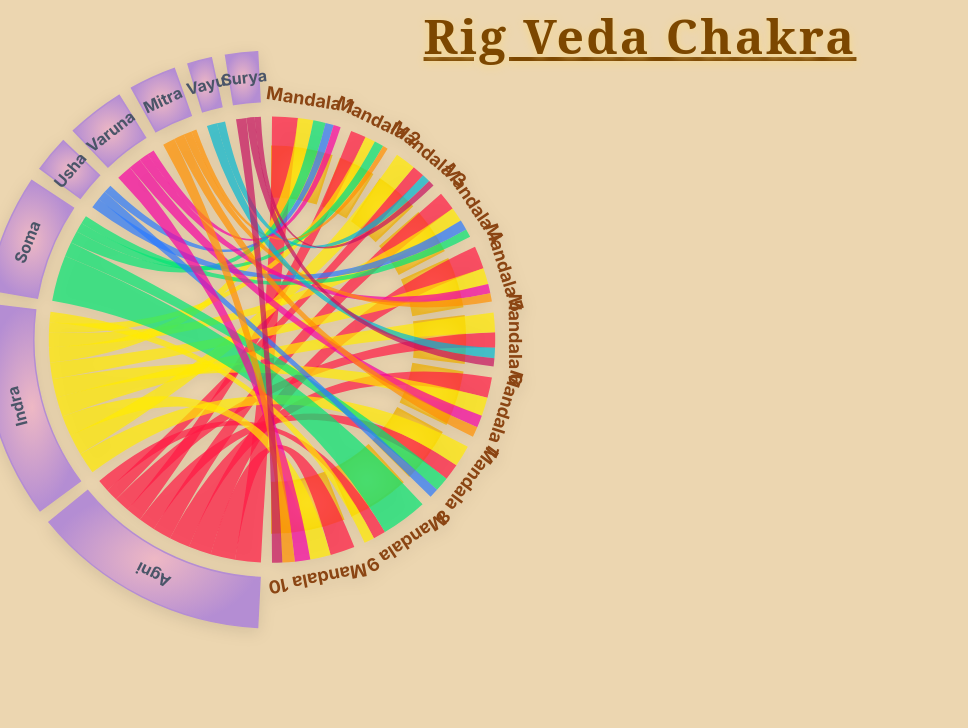
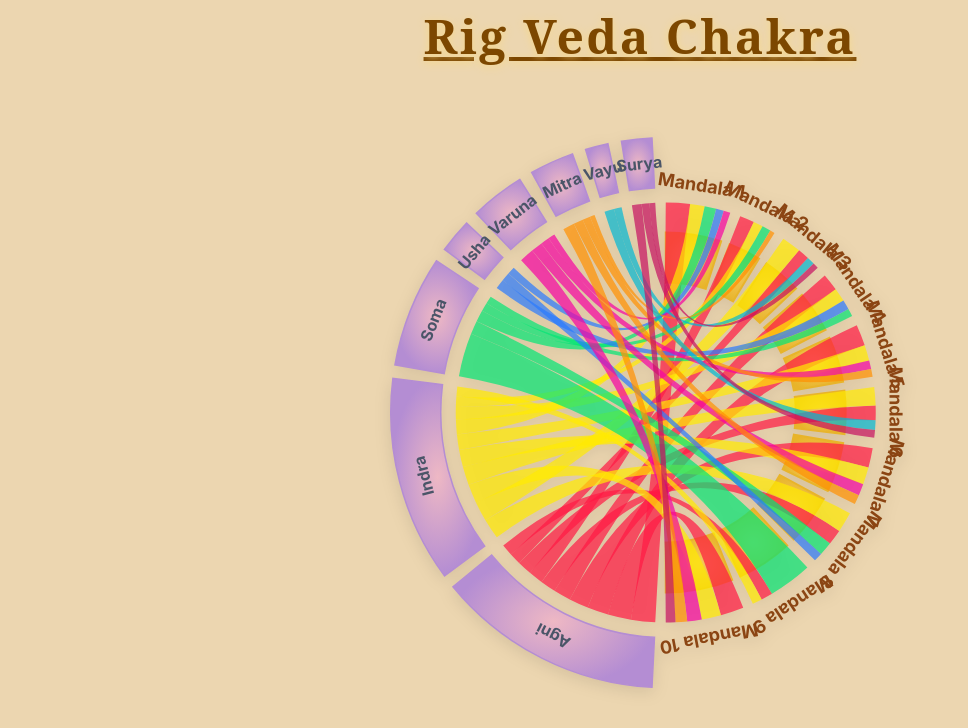
Before and after one commit to Amlan-Deep/RigVedaProject, a React (Vite) app: page / in a window 1280 px wide. Shown: the top 728 px of the page, without its empty margins (0-968 px from the left). Built offline with nearby package versions, Linux system fonts and the light colour scheme.

Commit message:
aemsthemticks

```diff
--- a/src/App.jsx
+++ b/src/App.jsx
@@ -43,15 +43,73 @@ function App() {
       </h1>
 
       {/* Flex row containing diagram and verse panel */}
-      <div style={{ display: 'flex', flexDirection: 'row', alignItems: 'flex-start', width: '100%' }}>
-  <div style={{ position: 'relative', top: '-150px', left: '-250px', width: '75%' }}>
-          <LotusChordDiagram
-            onChordClick={handleChordClick}
-            selectedChord={selectedChord}
-          />
+      <div
+        style={{
+          display: 'flex',
+          flexDirection: 'row',
+          alignItems: 'flex-start',
+          width: '100%',
+          flexWrap: 'wrap',
+        }}
+      >
+        <div
+          style={{
+            position: 'relative',
+            top: '0',
+            left: '0',
+            width: '100%',
+            maxWidth: '900px',
+            margin: '0 auto',
+            marginTop: '2.5rem',
+            marginBottom: '2rem',
+            display: 'flex',
+            justifyContent: 'center',
+            alignItems: 'center',
+          }}
+        >
+          <div
+            style={{
+              width: '100%',
+              maxWidth: '700px',
+              minWidth: '320px',
+              height: 'auto',
+              minHeight: '500px',
+              display: 'flex',
+              justifyContent: 'center',
+              alignItems: 'center',
+            }}
+          >
+            <LotusChordDiagram
+              onChordClick={handleChordClick}
+              selectedChord={selectedChord}
+              style={{ width: '100%', height: '100%' }}
+            />
+          </div>
         </div>
         {(isVersePanelOpen && selectedChord && selectedChord.connection && selectedChord.connection.hymns && selectedChord.connection.hymns.length > 0) && (
-          <div style={{ display: 'flex', flexDirection: 'column', justifyContent: 'flex-start', alignItems: 'left', fontSize: '1.5rem', fontWeight: 'bold', position: 'relative', padding: '2rem', top: '120px', left: '-150px', marginLeft: '1.5rem', background: 'rgba(255, 255, 220, 0.85)', borderRadius: '24px', boxShadow: '0 4px 24px rgba(0,0,0,0.08)', width: '37%', minWidth: '320px', minHeight: '600px', maxHeight: '80vh', overflow: 'auto', textAlign: 'left' }}>
+          <div
+            style={{
+              display: 'flex',
+              flexDirection: 'column',
+              justifyContent: 'flex-start',
+              alignItems: 'left',
+              fontSize: '1.5rem',
+              fontWeight: 'bold',
+              position: 'relative',
+              padding: '2rem',
+              marginLeft: '1.5rem',
+              background: 'rgba(255, 255, 220, 0.85)',
+              borderRadius: '24px',
+              boxShadow: '0 4px 24px rgba(0,0,0,0.08)',
+              width: '37%',
+              minWidth: '320px',
+              minHeight: '600px',
+              maxHeight: '80vh',
+              overflow: 'auto',
+              textAlign: 'left',
+              marginTop: '2.5rem',
+            }}
+          >
             <VersePanel
               isOpen={true}
               onClose={handleCloseVersePanel}
```
